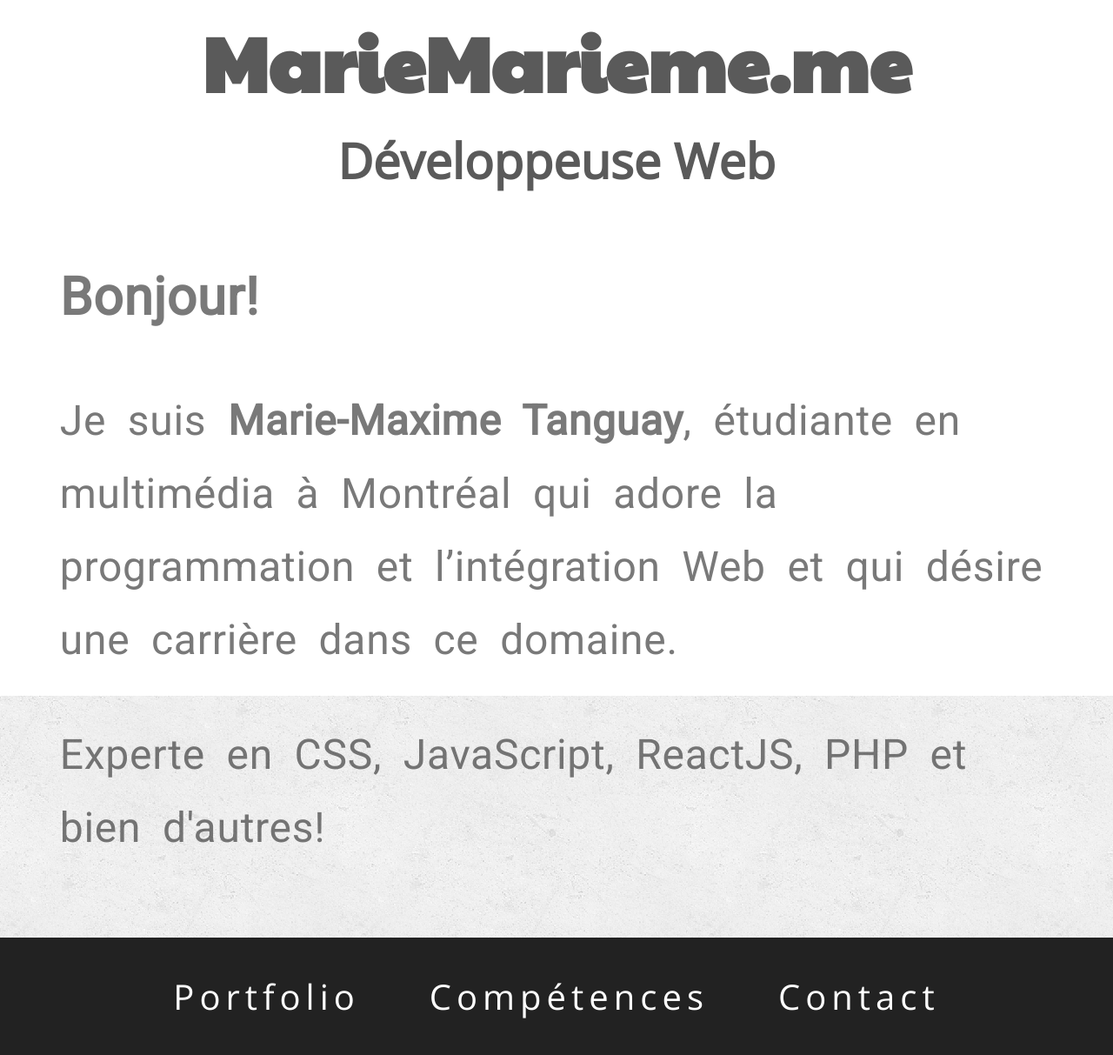
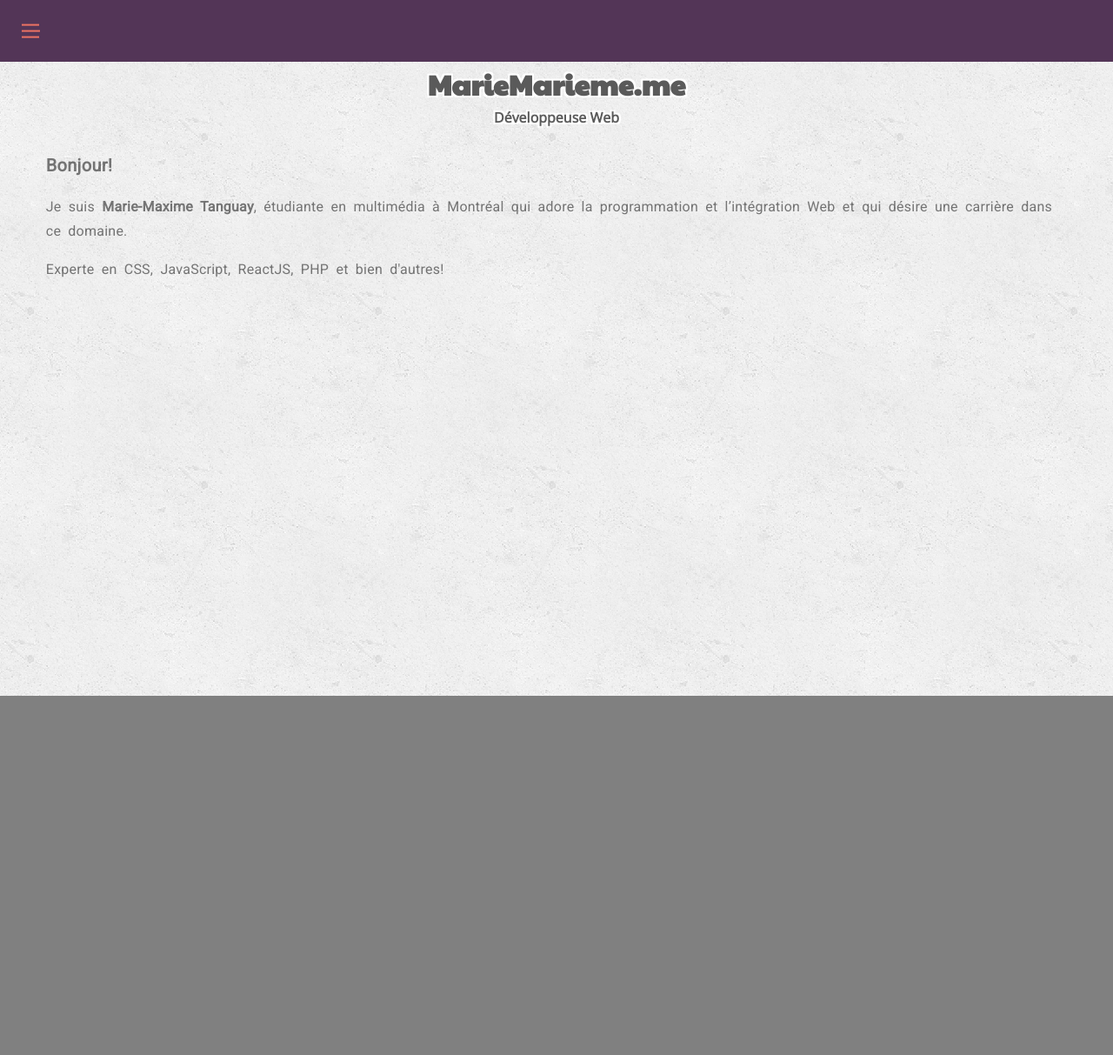
Before and after one commit to Aqually/mariemaxime-portfolio, a React app: page / in a window 1280 px wide. Shown: the whole page at 87% size. After the commit the page ends 800 px from the top, so only its background shows below. Built offline with nearby package versions, Linux system fonts and the light colour scheme.

Commit message:
test du menu

```diff
--- a/app/components/Main.js
+++ b/app/components/Main.js
@@ -9,10 +9,10 @@ export default class Main extends Component {
     return (
         <main>
             <div id="intro">
-
+                <Menu />
                 <Header />
                 <Description />
-                                <Menu />
+
             </div>
         </main>
     );
--- a/app/components/Menu.js
+++ b/app/components/Menu.js
@@ -3,13 +3,19 @@ import React, {Component} from "react";
 export default class Menu extends Component{
     render(){
         return (
-            <nav>
-                <ul>
-                    <li><a href="#">Portfolio</a></li>
-                    <li><a href="#">Compétences</a></li>
-                    <li><a href="#">Contact</a></li>
-                </ul>
-            </nav>
+            <div className="container">
+                <input id="toggle" type="checkbox" />
+
+                <label className="toggle-container" htmlFor="toggle">
+                    <span className="button button-toggle"></span>
+                </label>
+
+                <nav className="nav">
+                    <a className="nav-item" href="">Profil</a>
+                    <a className="nav-item" href="">Portfolio</a>
+                    <a className="nav-item" href="">Contact</a>
+                </nav>
+            </div>
         )
     }
 }
--- a/app/index.html
+++ b/app/index.html
@@ -4,6 +4,7 @@
     <meta charset="utf-8">
     <meta name="author" content="Marie-Maxime Tanguay">
     <meta name="description" content="Portfolio de Marie-Maxime Tanguay, développeuse web!">
+    <meta name="viewport" content="width=device-width, initial-scale=1.0, maximum-scale=1.0, minimum-scale=1.0"/>
     <meta name="google-site-verification" content="W18Y1agkkf58YJsAJ_1nNSy1Igz2l--iPxHlbCEHefo" />
     <title>Marie-Maxime Tanguay</title>
   </head>
--- a/app/less/01_petit.less
+++ b/app/less/01_petit.less
@@ -26,45 +26,14 @@ body {
 }
 
 /************ MENU **************/
-nav{
-   background-color: #222222;
-   color: white;
-   z-index: 2;
 
-}
 
-ul{
-   margin: 0;
-   list-style: none;
-   display: flex;
-   justify-content: center;
-}
-
-li{
-
-   text-decoration: none;
-}
-
-a{
-   letter-spacing: 0.15em;
-   padding: 1em;
-   display: block;
-   text-decoration: none;
-   color: white;
-   font-size: 2.5em;
-
-}
 
 /***** HEADER   *****/
 header{
-
-   background-size: cover;
    text-align: center;
-
    margin: 0 auto;
    width: 100%;
-   height: 400px;
-
 }
 
 header div{
@@ -84,11 +53,11 @@ h1,h2,h3{
 
 h1{
    font-family: 'Paytone One', sans-serif;
-   font-size: 5.5em;
+   font-size: 2em;
 }
 
 h2{
-   font-size: 3.5em;
+   font-size: 1em;
    font-family: "Open Sans";
 }
 
@@ -96,17 +65,10 @@ h2{
 
 /********* Article description ***///
 
-#intro{
-   height: 100vh;
-   display: flex;
-   background-color: white;
 
-   flex-direction: column;
-   justify-content: space-between;
-}
 
 article {
-   margin: 2em auto;
+   margin: 1em auto;
 
    width: 93%;
    opacity: 0.65;
@@ -117,7 +79,7 @@ article div {
    padding-right: 0.5em;
    padding-top: 0.10em;
    padding-bottom: 0.10em;
-   font-size: 3.0em;
+   font-size: 1em;
    font-family: "Roboto";
 }
 
--- a/app/less/main.less
+++ b/app/less/main.less
@@ -4,6 +4,7 @@
 
 @import 'normalize.less';
 @import '01_petit.less';
+@import 'menu.less';
 
 @media all and (min-width: 600px) {
 	@import '02_moyen.less';
--- /dev/null
+++ b/app/less/menu.less
@@ -0,0 +1,244 @@
+// main: main.less
+
+.container {
+    width: 100%;
+    height: initial;
+    background-color: #533557;
+    overflow: hidden;
+}
+/* Toggle functionality */
+#toggle {
+    display: none;
+}
+
+#toggle:checked ~ .toggle-container .button-toggle {
+        box-shadow: 0 0 0 1000px rgba(0,0,0,.1), inset 0 0 0 25px rgba(0,0,0,.1);
+}
+
+#toggle:checked ~ .toggle-container .button-toggle:before {
+    -webkit-transform: translateY(-50%) rotate(45deg) scale(1);
+    -ms-transform: translateY(-50%) rotate(45deg) scale(1);
+    transform: translateY(-50%) rotate(45deg) scale(1);
+}
+
+#toggle:checked ~ .toggle-container .button-toggle:after {
+    -webkit-transform: translateY(-50%) rotate(-45deg) scale(1);
+    -ms-transform: translateY(-50%) rotate(-45deg) scale(1);
+    transform: translateY(-50%) rotate(-45deg) scale(1);
+}
+
+#toggle:checked ~ .nav {
+    margin-bottom: 100px;
+    pointer-events: auto;
+    -webkit-transform: translate(100px, 50px);
+    -ms-transform: translate(100px, 50px);
+    transform: translate(100px, 50px);
+}
+
+#toggle:checked ~ .nav .nav-item {
+    color: #EC7263;
+    letter-spacing: 0.09em;
+        font-size: 1.15em;
+        height: 2em;
+        line-height: 2em;
+        margin-top: 0;
+    margin-top: 0;
+    opacity: 1;
+    -webkit-transform: scaleY(1);
+    -ms-transform: scaleY(1);
+    transform: scaleY(1);
+    -webkit-transition: 0.5s, opacity 0.1s;
+    transition: 0.5s, opacity 0.1s;
+}
+
+#toggle:checked ~ .nav .nav-item:nth-child(1) {
+    -webkit-transition-delay: 0.15s;
+    transition-delay: 0.15s;
+}
+
+#toggle:checked ~ .nav .nav-item:nth-child(1):before {
+    -webkit-transition-delay: 0.15s;
+    transition-delay: 0.15s;
+}
+
+#toggle:checked ~ .nav .nav-item:nth-child(2) {
+    -webkit-transition-delay: 0.1s;
+    transition-delay: 0.1s;
+}
+
+#toggle:checked ~ .nav .nav-item:nth-child(2):before {
+    -webkit-transition-delay: 0.1s;
+    transition-delay: 0.1s;
+}
+
+#toggle:checked ~ .nav .nav-item:nth-child(3) {
+    -webkit-transition-delay: 0.05s;
+    transition-delay: 0.05s;
+}
+
+#toggle:checked ~ .nav .nav-item:nth-child(3):before {
+    -webkit-transition-delay: 0.05s;
+    transition-delay: 0.05s;
+}
+
+#toggle:checked ~ .nav .nav-item:nth-child(4) {
+    -webkit-transition-delay: 0s;
+    transition-delay: 0s;
+}
+
+#toggle:checked ~ .nav .nav-item:nth-child(4):before {
+    -webkit-transition-delay: 0s;
+    transition-delay: 0s;
+}
+
+#toggle:checked ~ .nav .nav-item:before {
+    opacity: 0;
+}
+
+#toggle:checked ~ .dummy-content {
+    padding-top: 30px;
+}
+
+#toggle:checked ~ .dummy-content:before {
+    background-color: rgba(0, 0, 0, 0.3);
+}
+/* Toggle button */
+.button-toggle {
+    position: absolute;
+    display: inline-block;
+    width: 20px;
+    height: 20px;
+    margin: 25px;
+    background-color: transparent;
+    border: none;
+    cursor: pointer;
+    border-radius: 100%;
+    -webkit-transition: 0.6s;
+    transition: 0.6s;
+}
+
+.button-toggle:hover {
+    box-shadow: 0 0 0 8px rgba(0, 0, 0, 0.1), inset 0 0 0 20px rgba(0, 0, 0, 0.1);
+}
+
+.button-toggle:after,
+.button-toggle:before {
+    position: absolute;
+    content: '';
+    top: 50%;
+    left: 0;
+    width: 100%;
+    height: 2px;
+    background-color: #EC7263;
+    border-radius: 5px;
+    -webkit-transition: 0.5s;
+    transition: 0.5s;
+}
+
+.button-toggle:before {
+    -webkit-transform: translateY(-50%) rotate(45deg) scale(0);
+    -ms-transform: translateY(-50%) rotate(45deg) scale(0);
+    transform: translateY(-50%) rotate(45deg) scale(0);
+}
+
+.button-toggle:after {
+    -webkit-transform: translateY(-50%) rotate(-45deg) scale(0);
+    -ms-transform: translateY(-50%) rotate(-45deg) scale(0);
+    transform: translateY(-50%) rotate(-45deg) scale(0);
+}
+/* Menu */
+.nav {
+    display: inline-block;
+    margin: 25px 25px 20px;
+    pointer-events: none;
+    -webkit-transition: 0.5s;
+    transition: 0.5s;
+}
+
+.nav-item {
+    position: relative;
+    display: inline-block;
+    float: left;
+    clear: both;
+    color: transparent;
+    font-size: 14px;
+    letter-spacing: -6.2px;
+    height: 7px;
+    line-height: 7px;
+    text-transform: uppercase;
+    white-space: nowrap;
+    -webkit-transform: scaleY(0.2);
+    -ms-transform: scaleY(0.2);
+    transform: scaleY(0.2);
+    -webkit-transition: 0.5s, opacity 1s;
+    transition: 0.5s, opacity 1s;
+}
+
+.nav-item:nth-child(1) {
+    -webkit-transition-delay: 0s;
+    transition-delay: 0s;
+}
+
+.nav-item:nth-child(1):before {
+    -webkit-transition-delay: 0s;
+    transition-delay: 0s;
+}
+
+.nav-item:nth-child(2) {
+    -webkit-transition-delay: 0.05s;
+    transition-delay: 0.05s;
+}
+
+.nav-item:nth-child(2):before {
+    -webkit-transition-delay: 0.05s;
+    transition-delay: 0.05s;
+}
+
+.nav-item:nth-child(3) {
+    -webkit-transition-delay: 0.1s;
+    transition-delay: 0.1s;
+}
+
+.nav-item:nth-child(3):before {
+    -webkit-transition-delay: 0.1s;
+    transition-delay: 0.1s;
+}
+
+.nav-item:nth-child(4) {
+    -webkit-transition-delay: 0.15s;
+    transition-delay: 0.15s;
+}
+
+.nav-item:nth-child(4):before {
+    -webkit-transition-delay: 0.15s;
+    transition-delay: 0.15s;
+}
+
+.nav-item:nth-child(1) {
+    letter-spacing: -4.4px
+}
+
+.nav-item:nth-child(2) {
+    letter-spacing: -6.1px;
+}
+
+.nav-item:nth-child(n + 4) {
+    letter-spacing: -8px;
+    margin-top: -7px;
+    opacity: 0;
+}
+
+.nav-item:before {
+    position: absolute;
+    content: '';
+    top: 50%;
+    left: 0;
+    width: 100%;
+    height: 2px;
+    background-color: #EC7263;
+    -webkit-transform: translateY(-50%) scaleY(5);
+    -ms-transform: translateY(-50%) scaleY(5);
+    transform: translateY(-50%) scaleY(5);
+    -webkit-transition: 0.5s;
+    transition: 0.5s;
+}
--- a/package.json
+++ b/package.json
@@ -27,6 +27,7 @@
         "webpack": "^1.14.0",
         "html-webpack-plugin": "^2.26.0",
         "babel-loader": "^6.2.10",
+        "axios": "^0.15.3",
         "react": "^15.4.1",
         "react-dom": "^15.4.1",
         "react-redux": "^5.0.2",
```
Also changed, not shown: app/style.css.
